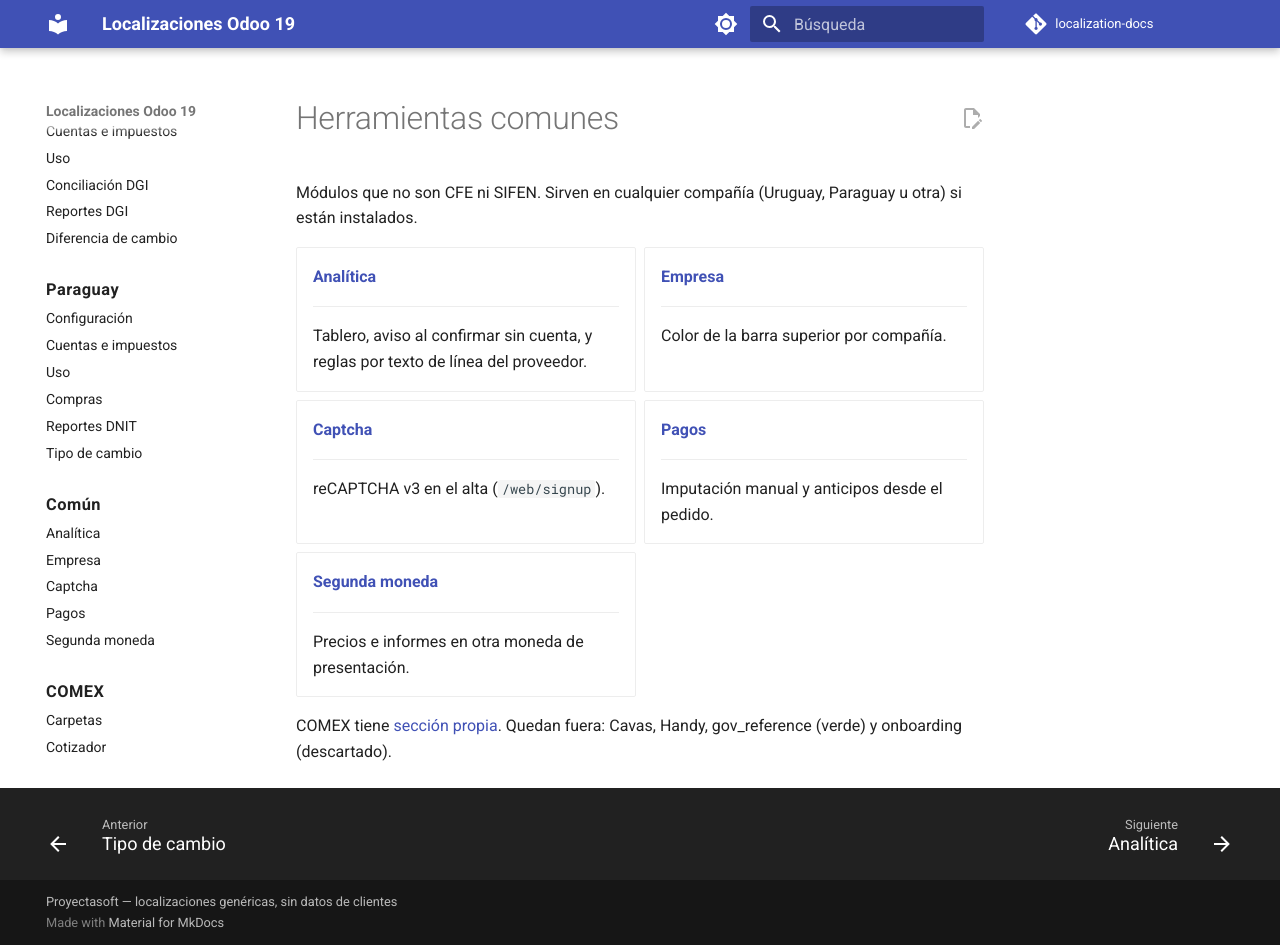
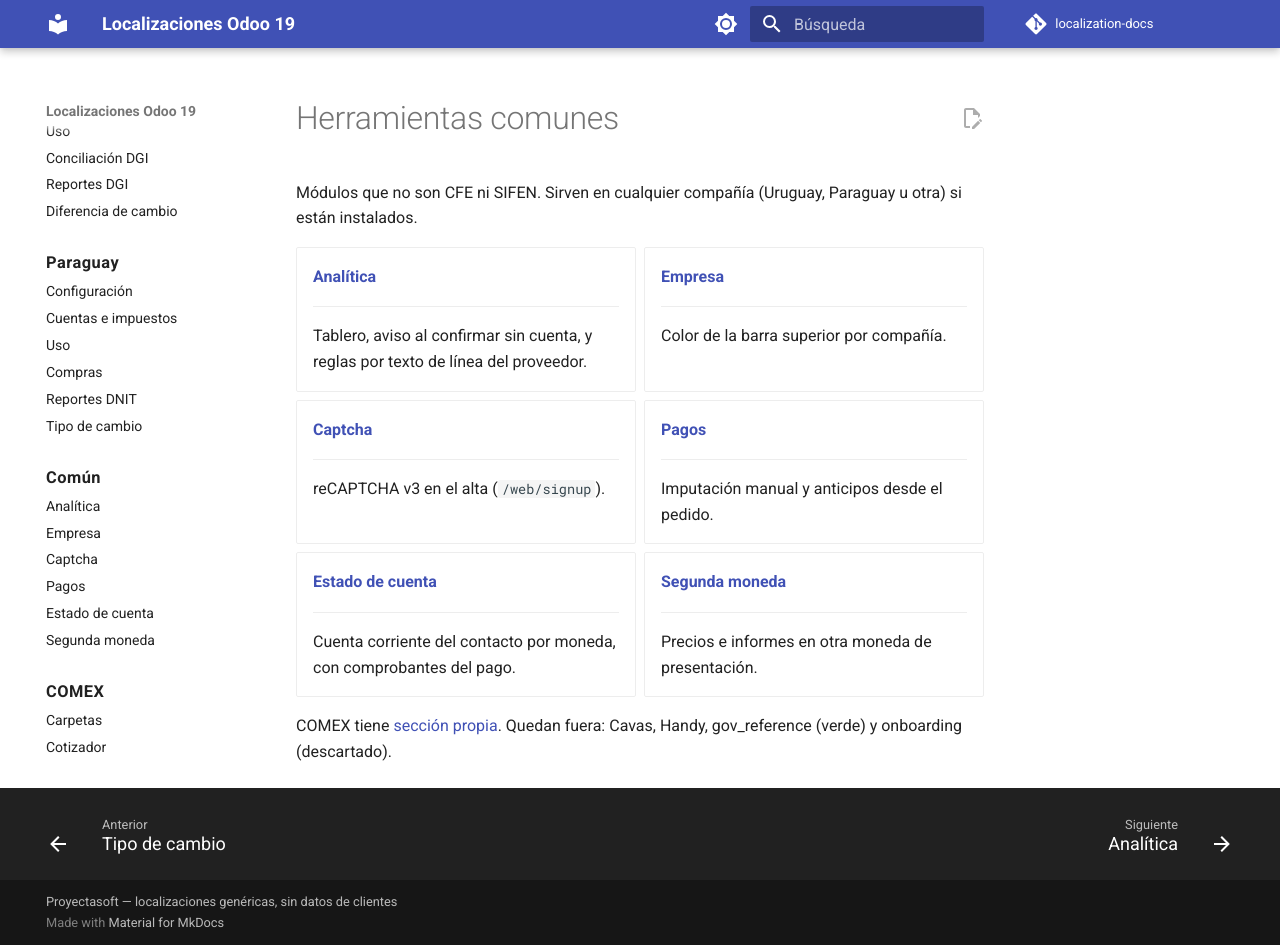
Before and after one commit to Pabloolano/localization-docs, an MkDocs documentation site: the page built from docs/comun/index.md, in a window 1280 px wide and 945 px high. Built offline with MkDocs 1.6.1 and Material for MkDocs 9.7.7, drawn with Linux system fonts in a browser that asks for light colours; comment, search, counter and statistics services are not loaded.

Commit message:
docs(comun): estado de cuenta del contacto
Manual del módulo account_partner_statement: layout nativo y columna
Comprobantes desde conciliación.

Co-authored-by: Cursor <cursoragent@cursor.com>

```diff
--- a/docs/comun/index.md
+++ b/docs/comun/index.md
@@ -28,6 +28,12 @@ Módulos que no son CFE ni SIFEN. Sirven en cualquier compañía (Uruguay, Parag
 
     Imputación manual y anticipos desde el pedido.
 
+-   **[Estado de cuenta](estado-cuenta.md)**
+
+    ---
+
+    Cuenta corriente del contacto por moneda, con comprobantes del pago.
+
 -   **[Segunda moneda](multimoneda.md)**
 
     ---
--- a/mkdocs.yml
+++ b/mkdocs.yml
@@ -83,6 +83,7 @@ nav:
       - Empresa: comun/empresa.md
       - Captcha: comun/captcha.md
       - Pagos: comun/pagos.md
+      - Estado de cuenta: comun/estado-cuenta.md
       - Segunda moneda: comun/multimoneda.md
   - COMEX:
       - comex/index.md
```
Also changed, not shown: docs/comun/estado-cuenta.md (added, +38 -0 lines).
